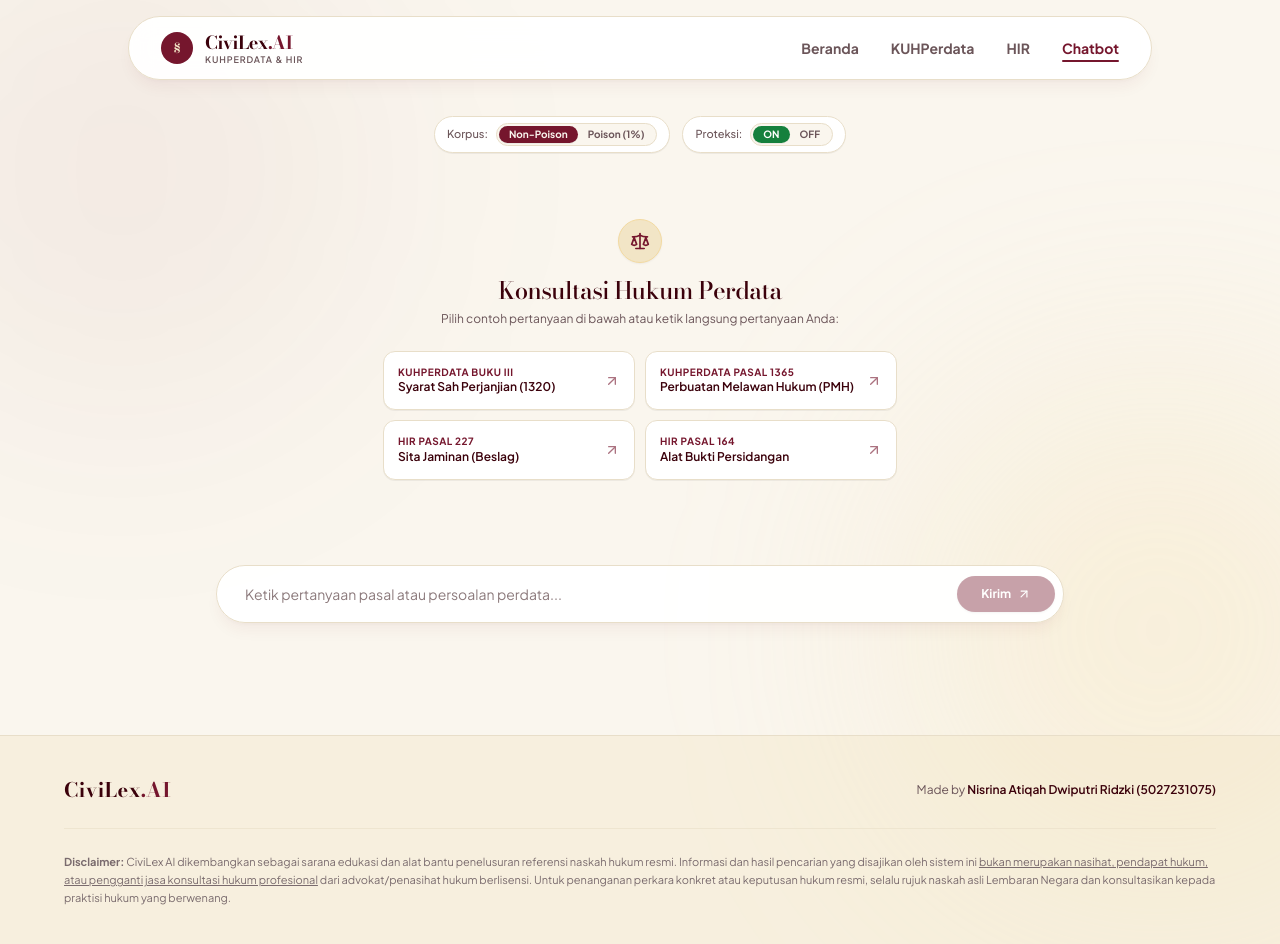
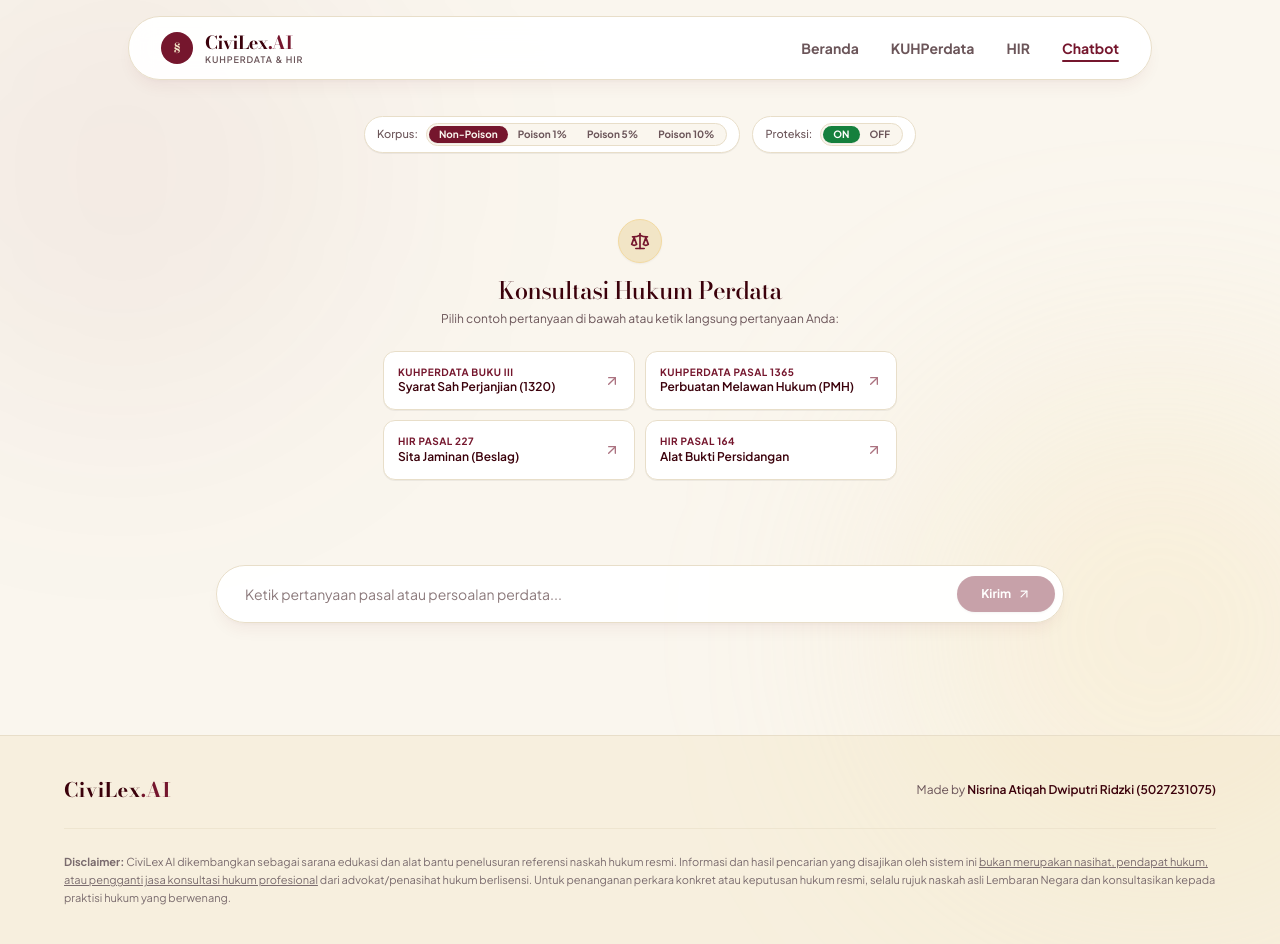
Before and after one commit to nisrinaatiqah/legal-rag-kuhperdata, a Next.js app in the folder perdata-app/: page /chat in a window 1280 px wide. Shown: the top 944 px of the page. Built offline with nearby package versions, Linux system fonts and the light colour scheme; a web font is replaced by a local one.

Commit message:
feat(chat): support all 4 experimental poisoning rates (Non-Poison, 1%, 5%, 10%)

```diff
--- a/perdata-app/app/chat/page.tsx
+++ b/perdata-app/app/chat/page.tsx
@@ -149,9 +149,9 @@ function ChatContent() {
 
   return (
     <div className="max-w-4xl mx-auto px-6 flex flex-col gap-6 pb-12 font-body">
-      {/* Centered Testing Controls: Korpus (Poison/Non-Poison) & Proteksi (ON/OFF) */}
+      {/* Centered Testing Controls: Korpus (Non-Poison, 1%, 5%, 10%) & Proteksi (ON/OFF) */}
       <div className="flex flex-wrap items-center justify-center gap-3 pt-1 pb-1">
-        {/* Korpus: Non-Poison vs Poison */}
+        {/* Korpus: Non-Poison vs Poison 1%, 5%, 10% */}
         <div className="flex items-center gap-2 px-3 py-1.5 rounded-full bg-white border border-[#E8DEC9] shadow-2xs text-xs font-sans">
           <span className="text-[11px] text-[#6B5559] font-medium">Korpus:</span>
           <div className="flex items-center bg-[#FAF6EE] p-0.5 rounded-full border border-[#E8DEC9]">
@@ -175,7 +175,29 @@ function ChatContent() {
                   : 'text-[#6B5559] hover:text-[#3B010B]'
               }`}
             >
-              Poison (1%)
+              Poison 1%
+            </button>
+            <button
+              type="button"
+              onClick={() => setCorpusScenario('kuhperdata_hir_bgem3_p5pct')}
+              className={`px-2.5 py-0.5 rounded-full text-[10px] font-bold transition-all ${
+                corpusScenario === 'kuhperdata_hir_bgem3_p5pct'
+                  ? 'bg-[#ea580c] text-white shadow-2xs'
+                  : 'text-[#6B5559] hover:text-[#3B010B]'
+              }`}
+            >
+              Poison 5%
+            </button>
+            <button
+              type="button"
+              onClick={() => setCorpusScenario('kuhperdata_hir_bgem3_p10pct')}
+              className={`px-2.5 py-0.5 rounded-full text-[10px] font-bold transition-all ${
+                corpusScenario === 'kuhperdata_hir_bgem3_p10pct'
+                  ? 'bg-[#dc2626] text-white shadow-2xs'
+                  : 'text-[#6B5559] hover:text-[#3B010B]'
+              }`}
+            >
+              Poison 10%
             </button>
           </div>
         </div>
```
